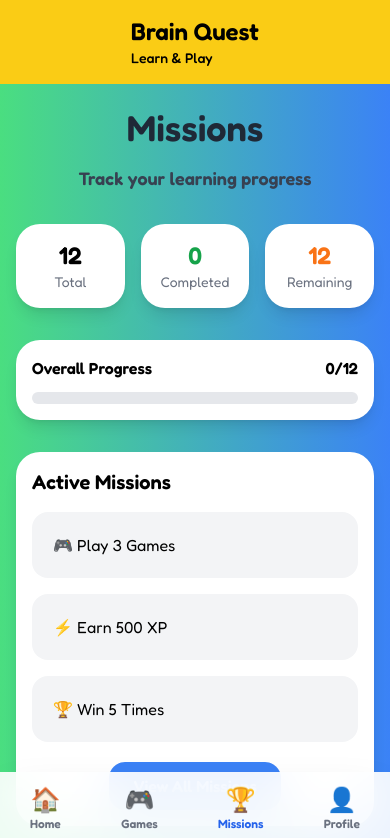
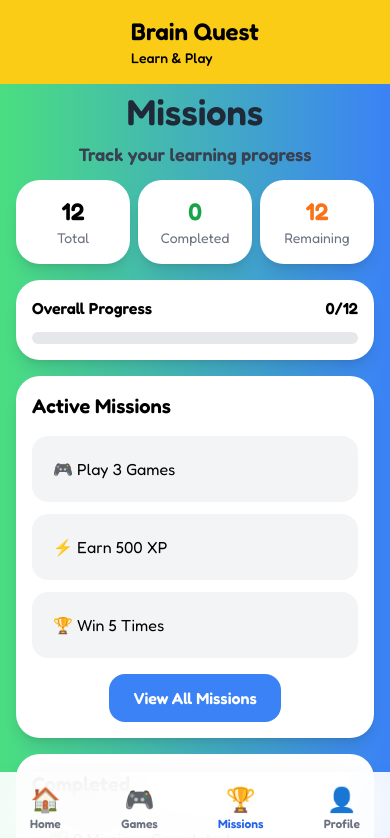
Before and after one commit to Yash-Roy05/Brain-Quest, a React (Create React App) app: page /missions in a window 390 px wide. Shown: the top 838 px of the page. Built offline with nearby package versions, Linux system fonts and the light colour scheme.

Commit message:
improve full responsive mission page

```diff
--- a/src/pages/Missions.tsx
+++ b/src/pages/Missions.tsx
@@ -27,21 +27,23 @@ export default function Missions() {
   const visibleMissions = showAll ? activeMissions : activeMissions.slice(0, 3);
 
   return (
-    <div className="min-h-screen px-4 py-6 pb-40">
+    <div className="min-h-screen px-4 py-6 pb-6 pt-2 md:pb-8 md:pt-4">
       <div className="max-w-5xl mx-auto">
         {/* Header */}
-        <div className="text-center mb-8">
-          <h1 className="text-4xl md:text-5xl font-black text-gray-800">
+        <div className="text-center mb-0 md:mb-2">
+          <h1 className="text-4xl md:text-5xl font-black text-gray-800 ">
             Missions
           </h1>
+        </div>
 
-          <p className="text-gray-700 mt-4 text-lg font-semibold">
+        <div className="text-center mb-3 md:mb-4">
+          <p className="text-gray-700 mt-2 text-lg font-semibold">
             Track your learning progress
           </p>
         </div>
 
         {/* Stats */}
-        <div className="grid grid-cols-3 gap-4 mb-8">
+        <div className="grid grid-cols-3 gap-2 md:gap-2 mb-4 md:mb-4">
           <div className="bg-white rounded-3xl shadow-lg p-4 text-center">
             <h2 className="text-2xl font-black">{totalMissions}</h2>
 
@@ -66,7 +68,7 @@ export default function Missions() {
         </div>
 
         {/* Progress */}
-        <div className="bg-white rounded-3xl shadow-lg p-4 mb-8">
+        <div className="bg-white rounded-3xl shadow-lg p-4 mb-4 md:mb-4">
           <div className="flex justify-between mb-3 font-bold">
             <span>Overall Progress</span>
 
@@ -86,10 +88,10 @@ export default function Missions() {
         </div>
 
         {/* Active Missions */}
-        <div className="bg-white rounded-3xl shadow-lg p-4 mb-6">
+        <div className="bg-white rounded-3xl shadow-lg p-4 mb-4 md:mb-4">
           <h2 className="text-xl font-black mb-4">Active Missions</h2>
 
-          <div className="grid md:grid-cols-3 gap-4">
+          <div className="grid md:grid-cols-3 gap-3 md:gap-2">
             {visibleMissions.map((mission, index) => (
               <div
                 key={index}
@@ -113,7 +115,7 @@ export default function Missions() {
             ))}
           </div>
 
-          <div className="text-center mt-5">
+          <div className="text-center mt-4 md:mt-0">
             <button
               onClick={() => setShowAll(!showAll)}
               className="
@@ -134,7 +136,7 @@ export default function Missions() {
         </div>
 
         {/* Completed */}
-        <div className="bg-white rounded-3xl shadow-lg p-4">
+        <div className="bg-white rounded-3xl shadow-lg p-4 mb-16 md:mb-16">
           <h2 className="text-xl font-black mb-3">Completed</h2>
 
           <div
```
